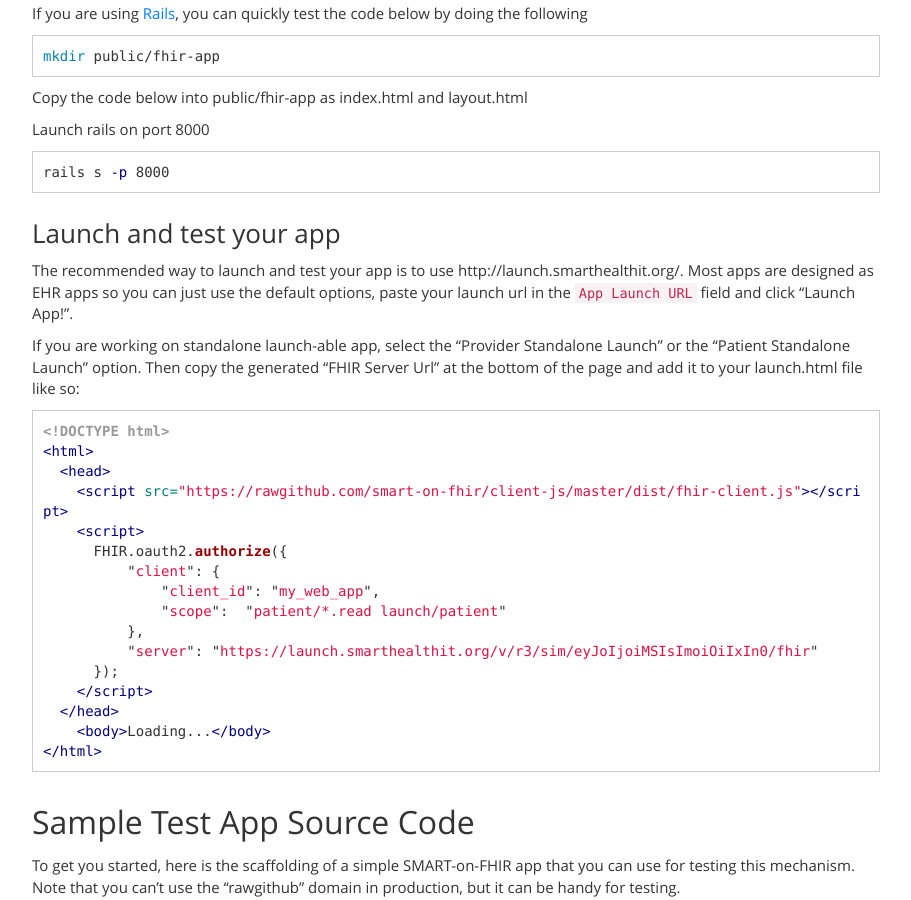
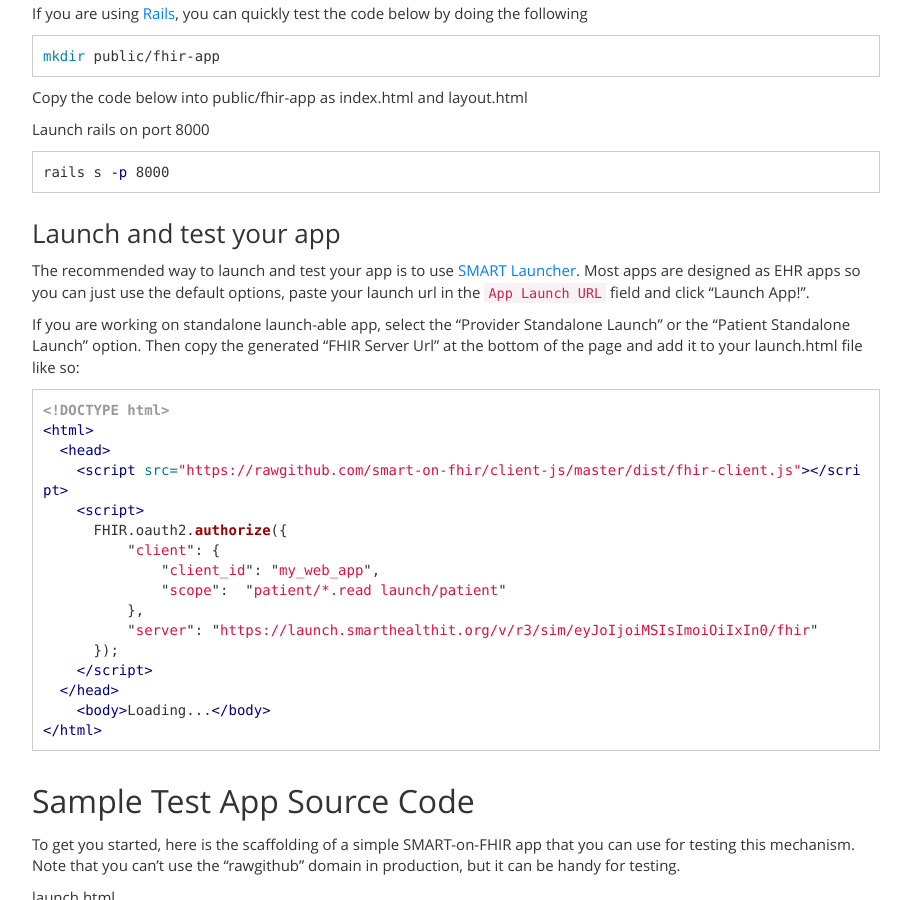
Before and after one commit to smart-on-fhir/smart-on-fhir.github.io, a Jekyll site: the page built from tutorials/testing/index.md, in a window 1280 px wide and 900 px high, scrolled down 615 px. Shown: the whole window, without its empty margins (38-949 px from the left). Built offline with Jekyll 4.4.1, drawn with Linux system fonts in a browser that asks for light colours.

Commit message:
Update index.md

````diff
--- a/tutorials/testing/index.md
+++ b/tutorials/testing/index.md
@@ -37,7 +37,7 @@
 ```
 
 ### Launch and test your app
-The recommended way to launch and test your app is to use http://launch.smarthealthit.org/. Most apps are designed as
+The recommended way to launch and test your app is to use [SMART Launcher](https://launch.smarthealthit.org/). Most apps are designed as
 EHR apps so you can just use the default options, paste your launch url in the `App Launch URL` field and click "Launch App!".
 
 If you are working on standalone launch-able app, select the "Provider Standalone Launch" or the "Patient Standalone Launch"
@@ -81,7 +81,7 @@
       });
     </script>
   </head>
-    <body>Loading...</body>
+  <body>Loading...</body>
 </html>
 ```
 
````
